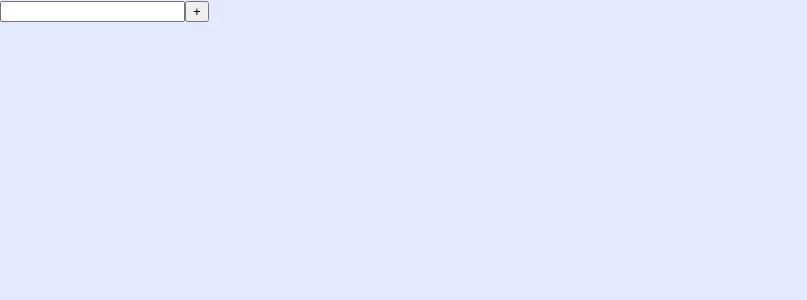
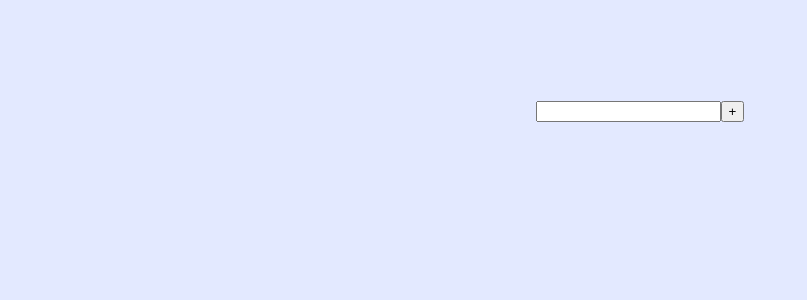
Before and after one commit to arsen39/to_do_app, a React (Create React App) app: page / in a window 1280 px wide. Shown: the top 300 px of the page, without its empty margins (0-807 px from the left). Built offline with nearby package versions, Linux system fonts and the light colour scheme.

Commit message:
Add ToDoInput module

```diff
--- /dev/null
+++ b/src/common/validationSchema.js
@@ -0,0 +1,9 @@
+import * as Yup from "yup";
+
+const INPUT_SCHEMA = Yup.object({
+  input: Yup.string()
+  .matches(/^[A-Za-z]{3,100}$/, "Task must content from 3 to 100 characters")
+  .required(),
+});
+
+export default INPUT_SCHEMA;
--- /dev/null
+++ b/src/components/ErrMsg/ErrMsg.module.scss
@@ -0,0 +1,10 @@
+.errMsg{
+  position: absolute;
+  background-color: rgba(228, 23, 23, 0.753);
+  border: 2px solid red;
+  border-radius: 5px;
+  padding: 5px 20px;
+  color: white;
+  font-size: 1rem;
+  font-weight: bold;
+}
--- /dev/null
+++ b/src/components/ErrMsg/index.jsx
@@ -0,0 +1,13 @@
+import React from 'react';
+import styles from "./ErrMsg.module.scss";
+
+const ErrMsg = (props) => {
+  const {msg} = props;
+  return (
+    <div className={styles.errMsg}>
+      <p>{msg}</p>
+    </div>
+  );
+}
+
+export default ErrMsg;
--- a/src/components/ToDoApp/ToDoApp.module.scss
+++ b/src/components/ToDoApp/ToDoApp.module.scss
@@ -0,0 +1,6 @@
+.appWrapper{
+  width: 100%;
+  display: flex;
+  justify-content: center;
+  margin-top: 100px;
+}
--- a/src/components/ToDoInput/index.jsx
+++ b/src/components/ToDoInput/index.jsx
@@ -1,30 +1,41 @@
-import React, {useState, useContext} from 'react';
-import styles from './ToDoInput.module.scss';
+import React, { useContext } from "react";
+import styles from "./ToDoInput.module.scss";
 import TasksContext from "../../contexts/TasksContext";
+import { Formik, Form, Field, ErrorMessage } from "formik";
+import INPUT_SCHEMA from "../../common/validationSchema";
+import ErrMsg from '../ErrMsg';
 
-// import DB from "../../db/DB";
-// const db = new DB();
+const ToDoInput = () => {
+  const [tasks, setTasks] = useContext(TasksContext);
 
-const ToDoInput = (props) => {
-  const [inputValue, setInputValue] = useState("");
-  const [tasks, setTasks] = useContext(TasksContext)
+  const handleBtnClick = (inputValue) => {
+    const oldTasks = tasks;
+    oldTasks.newTask(inputValue);
+    setTasks(oldTasks);
+  };
 
-  const handleInputChange = (e) => {
-    setInputValue(e.target.value);
-    console.log(tasks);
-  }
-
-  const handleIBtnClick = () => {
-    setTasks(tasks.newTask(inputValue));
-    console.log(tasks);
-  }
+  const onSubmit = (values, formikBag) => {
+    formikBag.resetForm();
+    handleBtnClick(values.input);
+  };
 
   return (
     <div>
-      <input type="text" value={inputValue} onChange={handleInputChange}/>
-      <button onClick={handleIBtnClick}>+</button>
+      <Formik
+        initialValues={{ input: "" }}
+        onSubmit={onSubmit}
+        validationSchema={INPUT_SCHEMA}
+      >
+        <Form>
+          <label>
+            <Field type="text" name="input" />
+            <ErrorMessage name='input' children={(msg) => <ErrMsg msg={msg}/>} />
+          </label>
+          <button type="submit">+</button>
+        </Form>
+      </Formik>
     </div>
   );
-}
+};
 
 export default ToDoInput;
```
